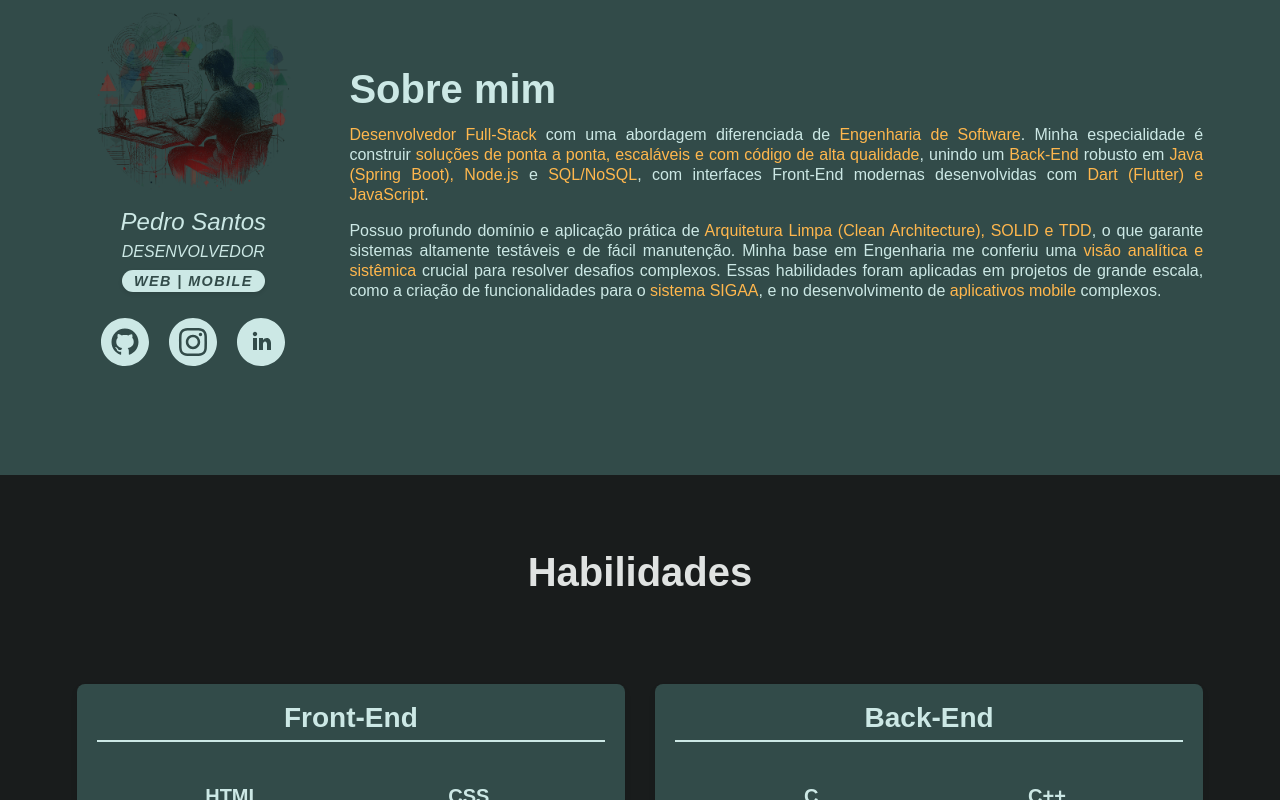
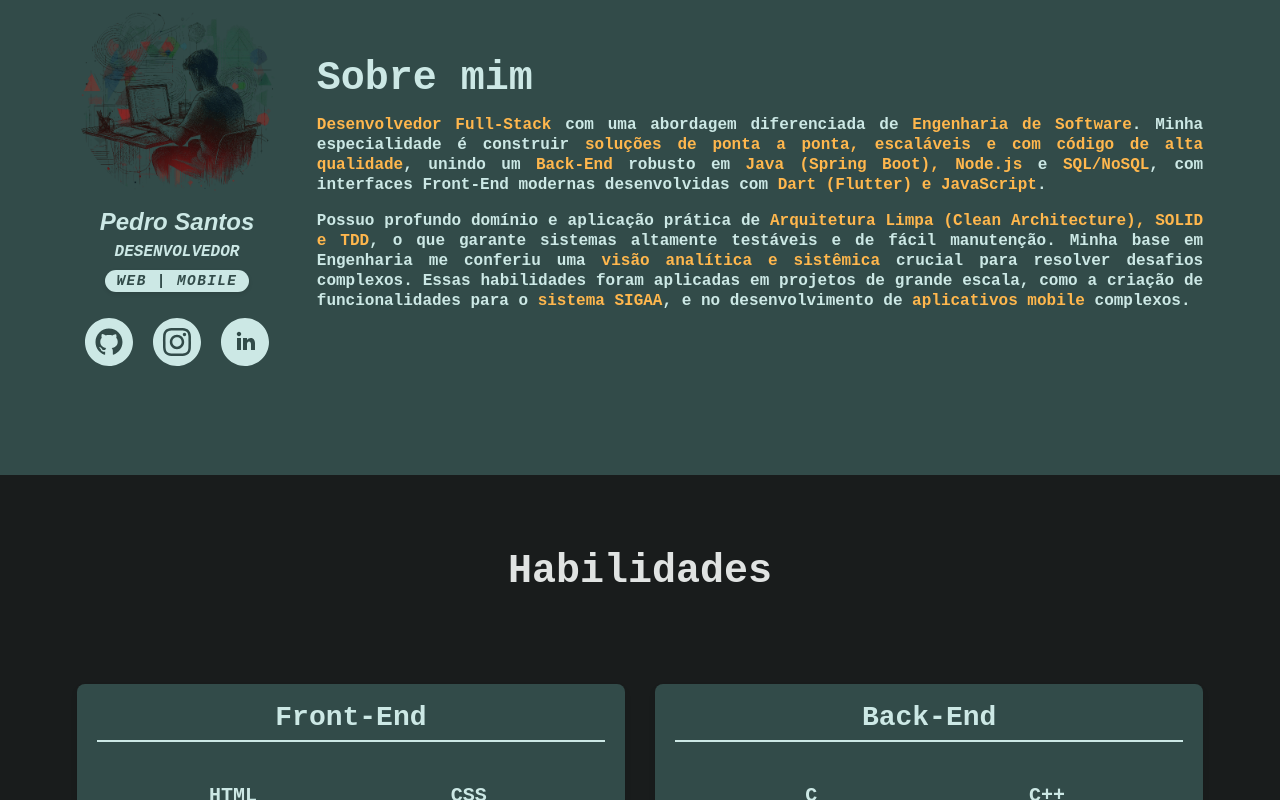
Before and after one commit to SladeSouzaSantos/website-portfolio, a website: page build-website/index.html in a window 1280 px wide. Shown: the part 260-1060 px from the top of the page. Drawn offline with nearby package versions, Linux system fonts and the light colour scheme.

Commit message:
ajustando front-end, mudando tipográfia do site

```diff
--- a/build-website/assets/css/about.css
+++ b/build-website/assets/css/about.css
@@ -46,14 +46,14 @@
 .about__perfil-name{
     font-family: 'Poppins', sans-serif;
     font-size: 1.5rem;
-    font-weight: 400;
+    font-weight: 900;
     font-style: italic;
 }
 
 .about__perfil-job{
-    font-family: 'Poppins', sans-serif;
+    font-family: 'Fira Mono', 'Courier New', monospace;
     font-size: 1.0rem;
-    font-weight: 300;
+    font-weight: 600;
     font-style: italic;
 }
 
@@ -92,15 +92,15 @@
 }
 
 .about__title{
-    font-family: 'Poppins', sans-serif;
+    font-family: 'Fira Mono', 'Courier New', monospace;
     font-size: 2.5rem;
     font-weight: 700;
 }
 
 .about__context p{
-    font-family: 'Poppins', sans-serif;
+    font-family: 'Fira Mono', 'Courier New', monospace;
     font-size: 1.0rem;
-    font-weight: 300;
+    font-weight: 600;
     line-height: 1.25rem;
     text-align: justify;
     word-break: break-word;
--- a/build-website/assets/css/header.css
+++ b/build-website/assets/css/header.css
@@ -52,7 +52,7 @@
 }
 
 .header__navegation__link{
-    font-family: 'Poppins', sans-serif;
+    font-family: 'Fira Mono', 'Courier New', monospace;
     font-weight: bold;
     text-decoration: none;
 }
@@ -96,6 +96,7 @@
 
     .header__navegation{
         display: none;
+        z-index: 10;
     }
 
     .header__menu__check:checked~.header__navegation{
--- a/build-website/assets/css/portfolio.css
+++ b/build-website/assets/css/portfolio.css
@@ -121,7 +121,7 @@
 .portfolio__card-titulo h2{
     text-align: center;
     word-wrap: break-word;
-    font-size: 0.75rem;
+    font-size: 0.8rem;
     line-height: 1.5;
     border: 1px solid transparent;
     border-radius: 25px;
@@ -208,7 +208,7 @@
 
 .modal__title {
     font-size: 2.2rem;
-    font-family: 'Poppins', sans-serif;
+    font-family: 'Fira Mono', 'Courier New', monospace;
     font-weight: 700;
     margin-bottom: 10px;
     border-bottom: 2px solid var(--md-sys-color-on-surface-variant);
@@ -225,7 +225,7 @@
     overflow-wrap: break-word;
     margin-bottom: 20px;
     white-space: pre-wrap;
-    font-family: 'Poppins', sans-serif;
+    font-family: 'Fira Mono', 'Courier New', monospace;
     font-weight: 300;
 }
 
@@ -245,7 +245,7 @@
     border-radius: 8px;
     font-weight: 500;
     transition: background-color 0.3s, opacity 0.3s;
-    font-family: 'Poppins', sans-serif;
+    font-family: 'Fira Mono', 'Courier New', monospace;
     letter-spacing: 0.5px;
 }
 
@@ -261,10 +261,10 @@
 
 @keyframes vibracao {
     0% {
-        transform: translateY(0); /* Começa na posição normal */
+        transform: translateY(0);
       }
       100% {
-        transform: translateY(-5px); /* Move 5 pixels para a direita */
+        transform: translateY(-5px);
       }
 }
 
--- a/build-website/assets/css/skills.css
+++ b/build-website/assets/css/skills.css
@@ -22,7 +22,7 @@
 }
 
 .skills-group__title{
-    font-family: 'Poppins', sans-serif;
+    font-family: 'Fira Mono', 'Courier New', monospace;
     font-size: 1.25rem;
     font-weight: 600;
     text-align: center;
@@ -55,7 +55,7 @@
     text-align: center;
     font-size: 1.75rem;
     margin-bottom: 1.5rem;
-    font-family: 'Poppins', sans-serif;
+    font-family: 'Fira Mono', 'Courier New', monospace;
     font-weight: 700;
     border-bottom: 2px solid var(--md-sys-color-on-secondary-container);
     padding-bottom: 0.5rem;
--- a/build-website/assets/css/style.css
+++ b/build-website/assets/css/style.css
@@ -1,3 +1,7 @@
+html {
+    scroll-behavior: smooth;
+}
+
 body{
     height: 100vh;
     box-sizing: border-box;
@@ -25,7 +29,7 @@ section{
 }
 
 h2{
-    font-family: 'Poppins', sans-serif;
+    font-family: 'Fira Mono', 'Courier New', monospace;
     font-size: 2.5rem;
     font-weight: 700;
 }
```
